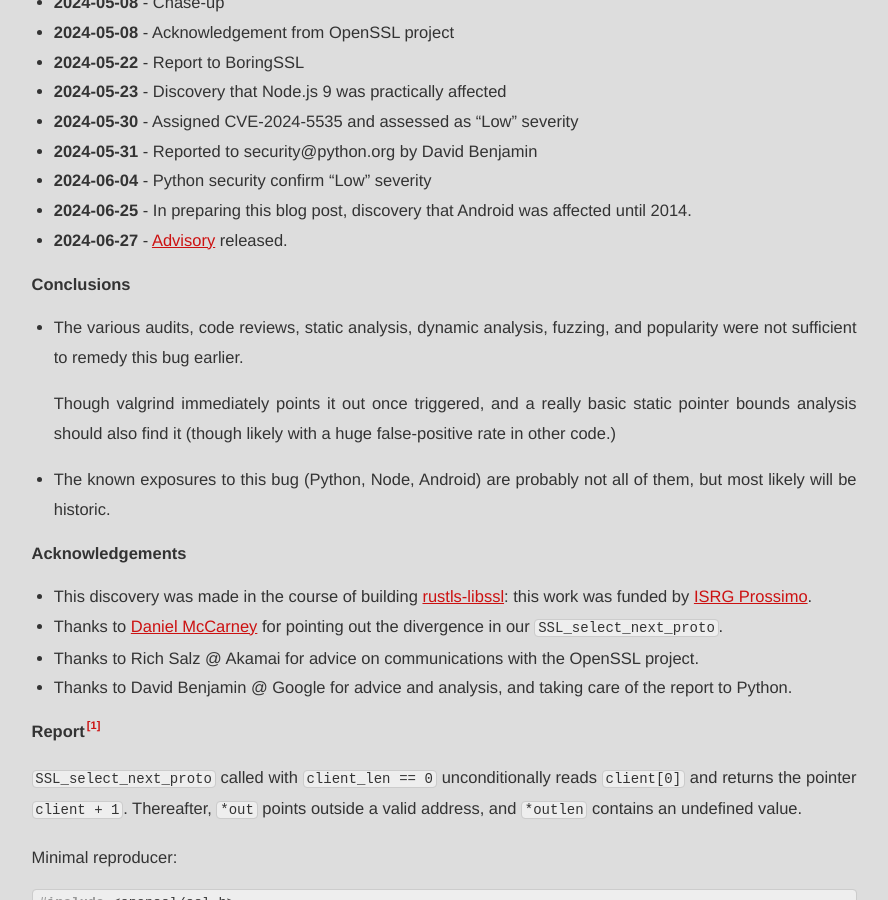
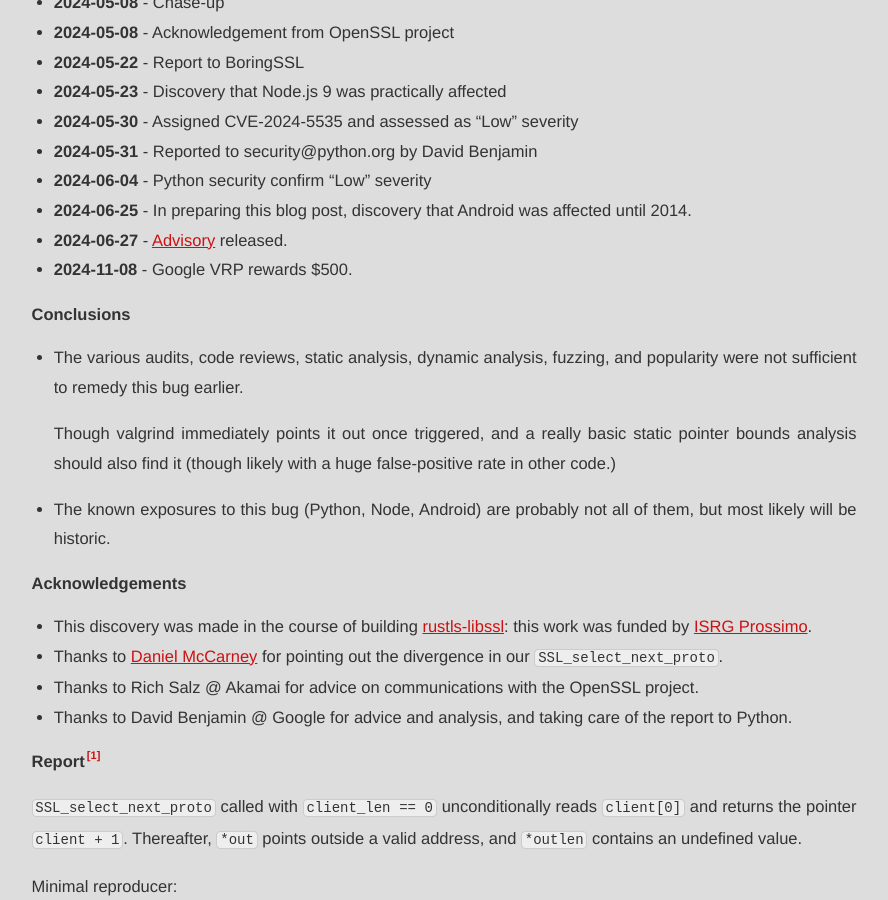
Before and after one commit to ctz/ctz.github.com, a Jekyll site: the page built from _posts/2024-06-27-cve-2024-5535-openssl-memory-safety.md, in a window 1280 px wide and 900 px high, scrolled down 1420 px. Shown: the whole window, without its empty margins (196-1084 px from the left). Built offline with Jekyll 4.4.1, drawn with Linux system fonts in a browser that asks for light colours.

Commit message:
Update 2024-06-27-cve-2024-5535-openssl-memory-safety.md

```diff
--- a/_posts/2024-06-27-cve-2024-5535-openssl-memory-safety.md
+++ b/_posts/2024-06-27-cve-2024-5535-openssl-memory-safety.md
@@ -69,6 +69,7 @@
  *    **2024-06-04** - Python security confirm "Low" severity
  *    **2024-06-25** - In preparing this blog post, discovery that Android was affected until 2014.
  *    **2024-06-27** - [Advisory][advisory] released.
+ *    **2024-11-08** - Google VRP rewards $500.
 
 # Conclusions
 
```
